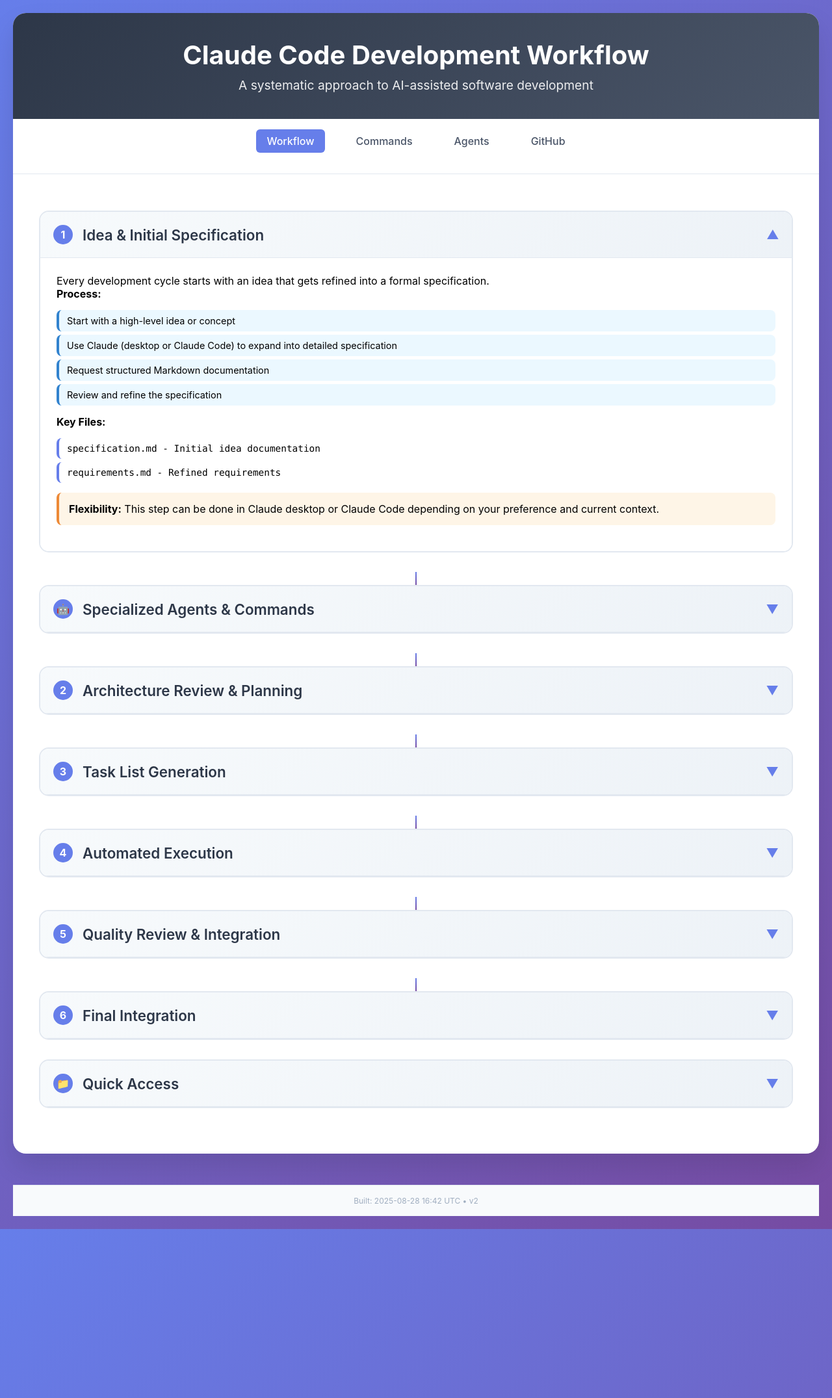
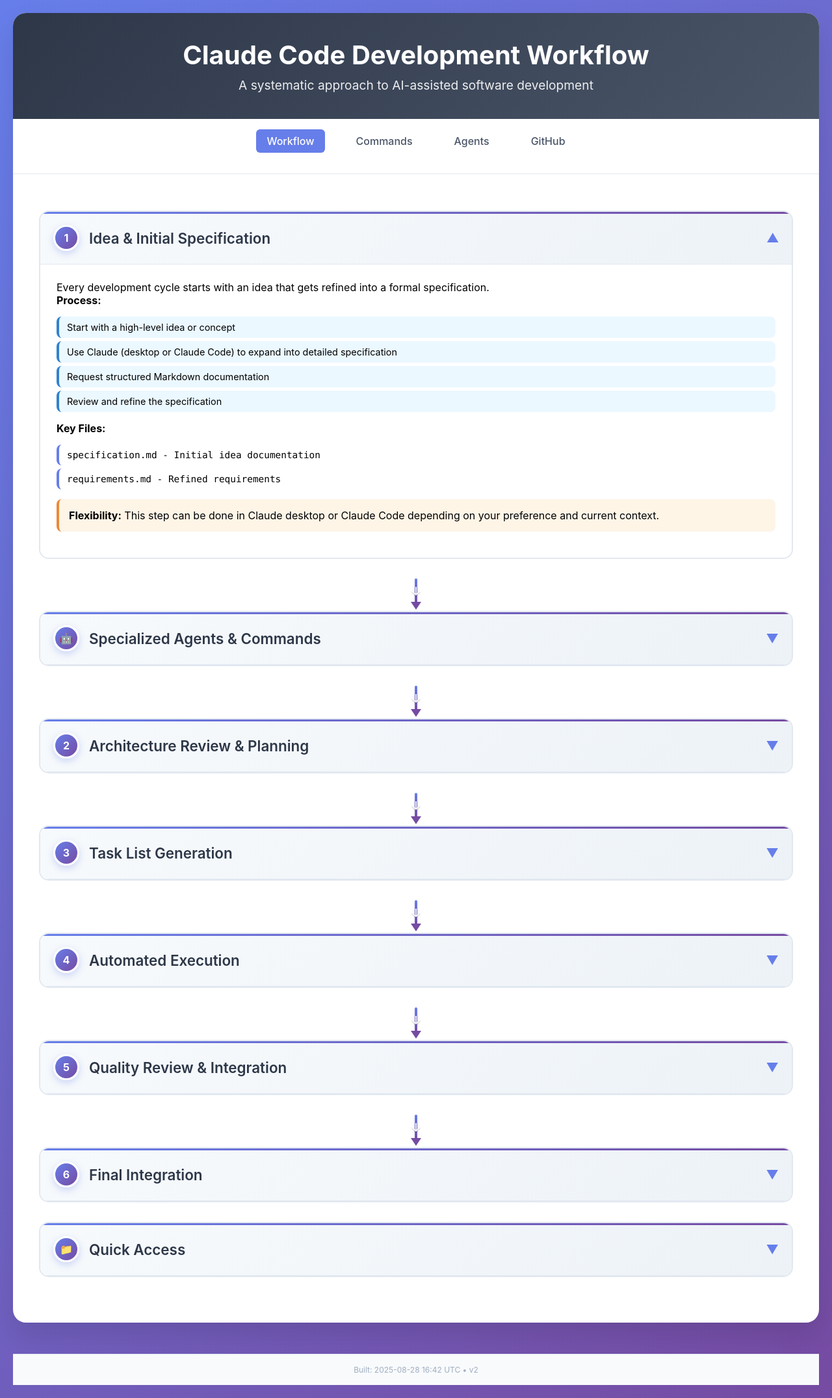
Before and after one commit to adnichols/adn-coding-workflow, a Jekyll site: the page built from index.html, in a window 1280 px wide. Shown: the whole page at 65% size. Built offline with Jekyll 4.4.1, drawn with Linux system fonts in a browser that asks for light colours.

Commit message:
enhance: dramatically improve workflow visual flow with prominent arrows
MAJOR VISUAL IMPROVEMENTS:
- Connection lines: 2x thicker (4px), 2x taller (40px), more prominent
- Real arrow heads: Triangular CSS arrows pointing downward at line ends
- Animated flow arrows: Large ↓ symbols with pulsing animation (2s cycle)
- Enhanced phase styling: Gradient backgrounds + colored top borders
- Prominent phase numbers: Larger (40px), gradient backgrounds, shadows, glowing effects
- Interactive hover: Phase hover turns connection line green to show flow
- Subtle animations: Pulse effect draws attention to directional flow

RESULT: Crystal clear top-to-bottom workflow progression
Users will immediately understand the sequential flow between phases

🤖 Generated with [Claude Code](https://claude.ai/code)

Co-Authored-By: Claude <noreply@anthropic.com>

```diff
--- a/assets/css/style.css
+++ b/assets/css/style.css
@@ -48,6 +48,18 @@ body {
     border-radius: 15px;
     overflow: hidden;
     transition: all 0.3s ease;
+    position: relative;
+    background: linear-gradient(135deg, #ffffff 0%, #f8fafc 100%);
+}
+
+.phase::before {
+    content: '';
+    position: absolute;
+    top: 0;
+    left: 0;
+    right: 0;
+    height: 3px;
+    background: linear-gradient(90deg, #667eea 0%, #764ba2 100%);
 }
 
 .phase:hover {
@@ -77,16 +89,33 @@ body {
 }
 
 .phase-number {
-    background: #667eea;
+    background: linear-gradient(135deg, #667eea 0%, #764ba2 100%);
     color: white;
-    width: 30px;
-    height: 30px;
+    width: 40px;
+    height: 40px;
     border-radius: 50%;
     display: flex;
     align-items: center;
     justify-content: center;
     font-weight: bold;
     margin-right: 15px;
+    border: 3px solid white;
+    box-shadow: 0 4px 12px rgba(102, 126, 234, 0.3);
+    font-size: 16px;
+    position: relative;
+}
+
+.phase-number::after {
+    content: '';
+    position: absolute;
+    top: -2px;
+    left: -2px;
+    right: -2px;
+    bottom: -2px;
+    border-radius: 50%;
+    background: linear-gradient(135deg, #667eea 0%, #764ba2 100%);
+    z-index: -1;
+    opacity: 0.1;
 }
 
 .expand-icon {
@@ -181,10 +210,58 @@ body {
 }
 
 .connection-line {
-    width: 2px;
-    height: 20px;
+    width: 4px;
+    height: 40px;
     background: linear-gradient(180deg, #667eea 0%, #764ba2 100%);
-    margin: 0 auto;
+    margin: 10px auto;
+    position: relative;
+    border-radius: 2px;
+}
+
+.connection-line::after {
+    content: '';
+    position: absolute;
+    bottom: -8px;
+    left: 50%;
+    transform: translateX(-50%);
+    width: 0;
+    height: 0;
+    border-left: 8px solid transparent;
+    border-right: 8px solid transparent;
+    border-top: 12px solid #764ba2;
+}
+
+.connection-line::before {
+    content: '↓';
+    position: absolute;
+    top: 50%;
+    left: 50%;
+    transform: translate(-50%, -50%);
+    color: white;
+    font-size: 16px;
+    font-weight: bold;
+    text-shadow: 0 1px 2px rgba(0,0,0,0.3);
+    animation: flowPulse 2s ease-in-out infinite;
+}
+
+@keyframes flowPulse {
+    0%, 100% {
+        opacity: 0.8;
+        transform: translate(-50%, -50%) scale(1);
+    }
+    50% {
+        opacity: 1;
+        transform: translate(-50%, -50%) scale(1.2);
+    }
+}
+
+/* Add flow indication on hover */
+.phase:hover + .connection-line {
+    background: linear-gradient(180deg, #48bb78 0%, #38a169 100%);
+}
+
+.phase:hover + .connection-line::after {
+    border-top-color: #38a169;
 }
 
 .quality-checks {
```
